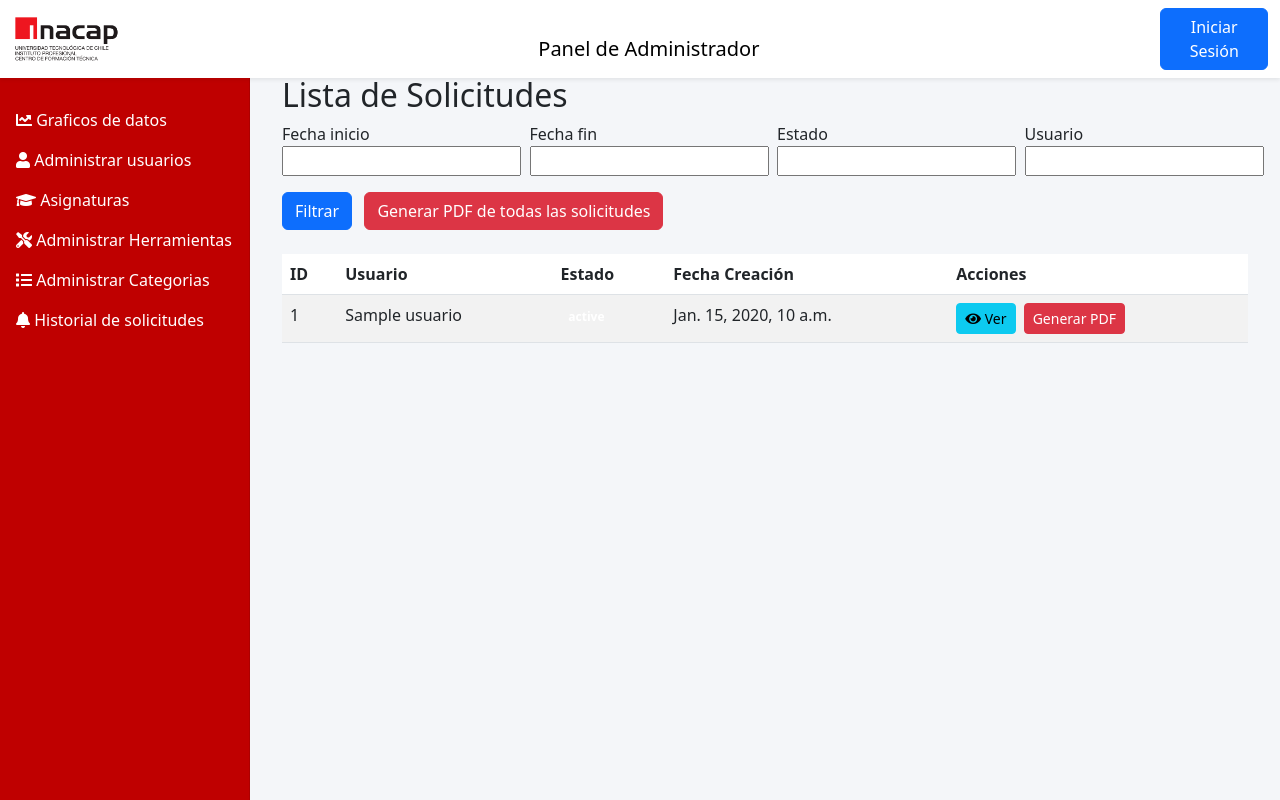
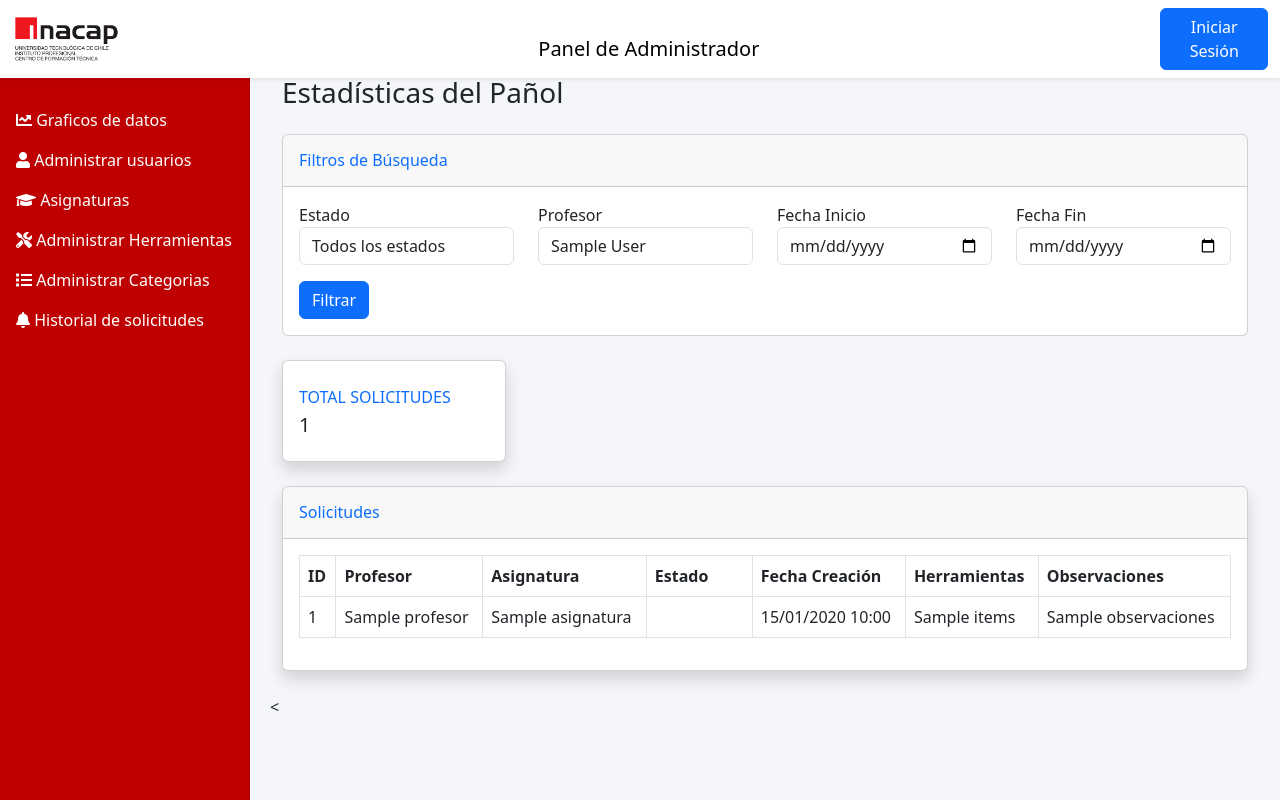
Before and after one commit to PekoraTulona/django_panol, a Django app: template usuarios/templates/dashboards/admin/estadisticas_panol.html in a window 1280 px wide. Run offline with Django 5.2, Linux system fonts and the light colour scheme; the template is opened without the code that fills it: most values are stand-ins (such as "Sample title", 1, 10 or a date in 2020); form fields are guessed from the names that the template uses.

Commit message:
Update estadisticas_panol.html

```diff
--- a/usuarios/templates/dashboards/admin/estadisticas_panol.html
+++ b/usuarios/templates/dashboards/admin/estadisticas_panol.html
@@ -2,77 +2,115 @@
 {% load static %}
 
 {% block content %}
-<div class="container">
-    <h2>Lista de Solicitudes</h2>
+<div class="container-fluid">
+    <h1 class="h3 mb-4 text-gray-800">Estadísticas del Pañol</h1>
 
-    <!-- Formulario de Filtros -->
-    <form method="get" class="mb-4">
-        {% csrf_token %}
+    <!-- Filtros -->
+    <div class="card mb-4">
+        <div class="card-header py-3">
+            <h6 class="m-0 font-weight-bold text-primary">Filtros de Búsqueda</h6>
+        </div>
+        <div class="card-body">
+            <form method="get">
                 <div class="row">
                     <div class="col-md-3">
-                {{ form.fecha_inicio.label_tag }}
-                {{ form.fecha_inicio }}
+                        <label>Estado</label>
+                        <select name="estado" class="form-control">
+                            <option value="">Todos los estados</option>
+                            {% for estado_valor, estado_nombre in estados_choices %}
+                                <option value="{{ estado_valor }}"
+                                    {% if filtros.estado == estado_valor %}selected{% endif %}>
+                                    {{ estado_nombre }}
+                                </option>
+                            {% endfor %}
+                        </select>
                     </div>
                     <div class="col-md-3">
-                {{ form.fecha_fin.label_tag }}
-                {{ form.fecha_fin }}
+                        <label>Profesor</label>
+                        <select name="profesor" class="form-control">
+                            <option value="">Todos los Profesores</option>
+                            {% for profesor in profesores %}
+                                <option value="{{ profesor.id }}"
+                                    {% if filtros.profesor_id == profesor.id %}selected{% endif %}>
+                                    {{ profesor.first_name }} {{ profesor.last_name }}
+                                </option>
+                            {% endfor %}
+                        </select>
                     </div>
                     <div class="col-md-3">
-                {{ form.estado.label_tag }}
-                {{ form.estado }}
+                        <label>Fecha Inicio</label>
+                        <input type="date" name="fecha_inicio" class="form-control"
+                               value="{{ filtros.fecha_inicio }}">
                     </div>
                     <div class="col-md-3">
-                {{ form.usuario.label_tag }}
-                {{ form.usuario }}
+                        <label>Fecha Fin</label>
+                        <input type="date" name="fecha_fin" class="form-control"
+                               value="{{ filtros.fecha_fin }}">
                     </div>
                 </div>
-        <div class="mt-3">
-            <button type="submit" class="btn btn-primary">Filtrar</button>
+                <button type="submit" class="btn btn-primary mt-3">Filtrar</button>
+            </form>
+        </div>
+    </div>
 
-            <!-- Botón para generar PDF de todas las solicitudes -->
-            <a href="{% url 'generar_pdf_todas_solicitudes' %}?fecha_inicio={{ request.GET.fecha_inicio }}&fecha_fin={{ request.GET.fecha_fin }}&estado={{ request.GET.estado }}&usuario={{ request.GET.usuario }}"
-                class="btn btn-danger ms-2">
-                Generar PDF de todas las solicitudes
-            </a>
-
+    <!-- Estadísticas Generales -->
+    <div class="row">
+        <div class="col-xl-3 col-md-6 mb-4">
+            <div class="card border-left-primary shadow h-100 py-2">
+                <div class="card-body">
+                    <div class="row no-gutters align-items-center">
+                        <div class="col mr-2">
+                            <div class="text-xs font-weight-bold text-primary text-uppercase mb-1">
+                                Total Solicitudes</div>
+                            <div class="h5 mb-0 font-weight-bold text-gray-800">
+                                {{ estadisticas.total_solicitudes }}
                             </div>
-    </form>
+                        </div>
+                    </div>
+                </div>
+            </div>
+        </div>
+    </div>
 
     <!-- Tabla de Solicitudes -->
-    <table class="table table-striped">
+    <div class="card shadow mb-4">
+        <div class="card-header py-3">
+            <h6 class="m-0 font-weight-bold text-primary">Solicitudes</h6>
+        </div>
+        <div class="card-body">
+            <div class="table-responsive">
+                <table class="table table-bordered" id="dataTable" width="100%" cellspacing="0">
                     <thead>
                         <tr>
                             <th>ID</th>
-                <th>Usuario</th>
+                            <th>Profesor</th>
+                            <th>Asignatura</th>
                             <th>Estado</th>
                             <th>Fecha Creación</th>
-                <th>Acciones</th>
+                            <th>Herramientas</th>
+                            <th>Observaciones</th>
                         </tr>
                     </thead>
                     <tbody>
                         {% for solicitud in solicitudes %}
                         <tr>
                             <td>{{ solicitud.id }}</td>
-                <td>{{ solicitud.usuario.get_full_name }}</td>
+                            <td>{{ solicitud.profesor }}</td>
+                            <td>{{ solicitud.asignatura }}</td>
                             <td>
-                    <span class="badge bg-{{ solicitud.get_estado_color }}">
-                        {{ solicitud.get_estado_display }}
+                                <span class="badge badge-{{ solicitud.estado_color }}">
+                                    {{ solicitud.estado }}
                                 </span>
                             </td>
-                <td>{{ solicitud.created_at }}</td>
-                <td>
-                    <a href="{% url 'detalle_solicitud3' solicitud.id %}" class="btn btn-sm btn-info me-1">
-                        <i class="fas fa-eye"></i> Ver
-                    </a>
-                    <a href="{% url 'generar_pdf_solicitud' solicitud.id %}"
-                       class="btn btn-sm btn-danger">
-                        Generar PDF
-                    </a>
-                </td>
+                            <td>{{ solicitud.fecha_creacion|date:"d/m/Y H:i" }}</td>
+                            <td>{{ solicitud.items }}</td>
+                            <td>{{ solicitud.observaciones }}</td>
                         </tr>
                         {% endfor %}
                     </tbody>
                 </table>
+        </div>
+    </div>
 </div>
 
 <style>
@@ -85,3 +123,15 @@
 </style>
 
 {% endblock %}
+
+{% block scripts %}
+<script>
+    $(document).ready(function() {
+        $('#dataTable').DataTable({
+            "language": {
+                "url": "{% static 'vendor/datatables/es-ES.json' %}"
+            }
+        });
+    });
+</script>
+{% endblock %}
```
Lines whose indentation alone changed are shown as unchanged.
